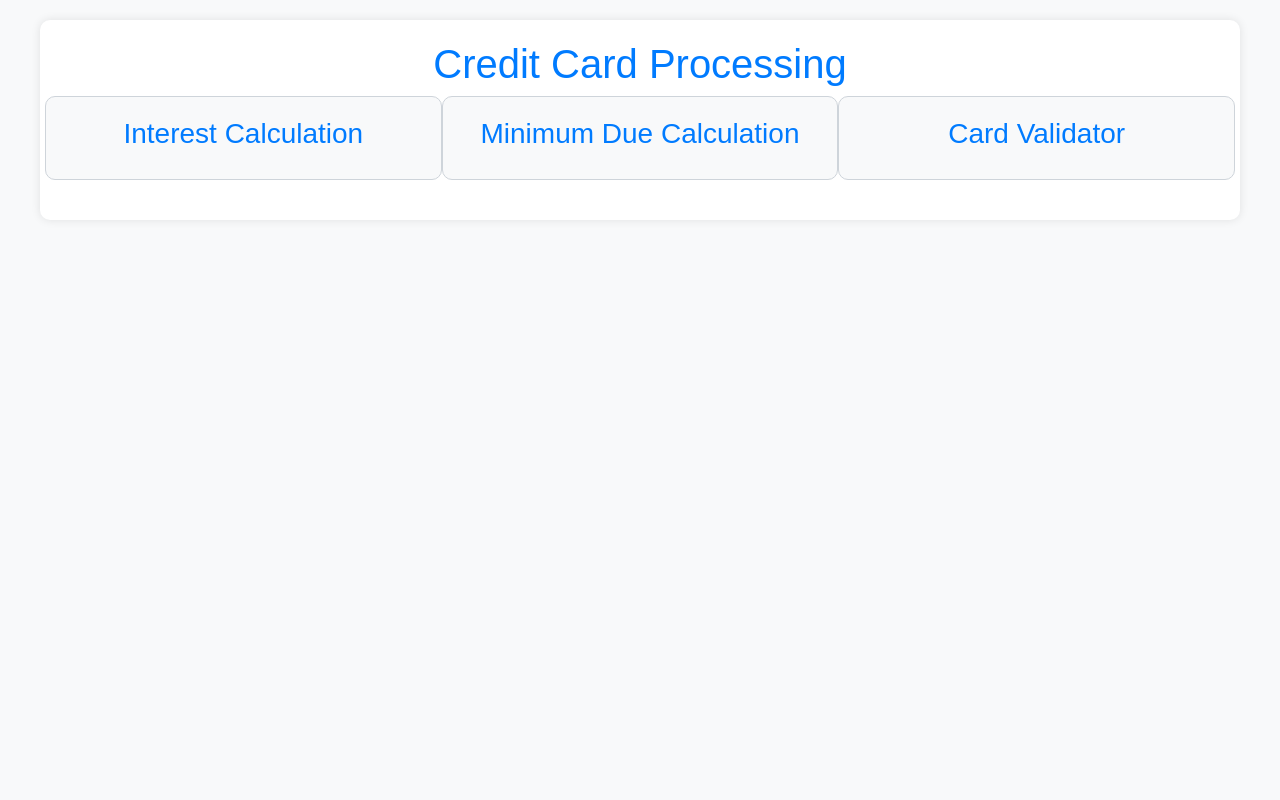
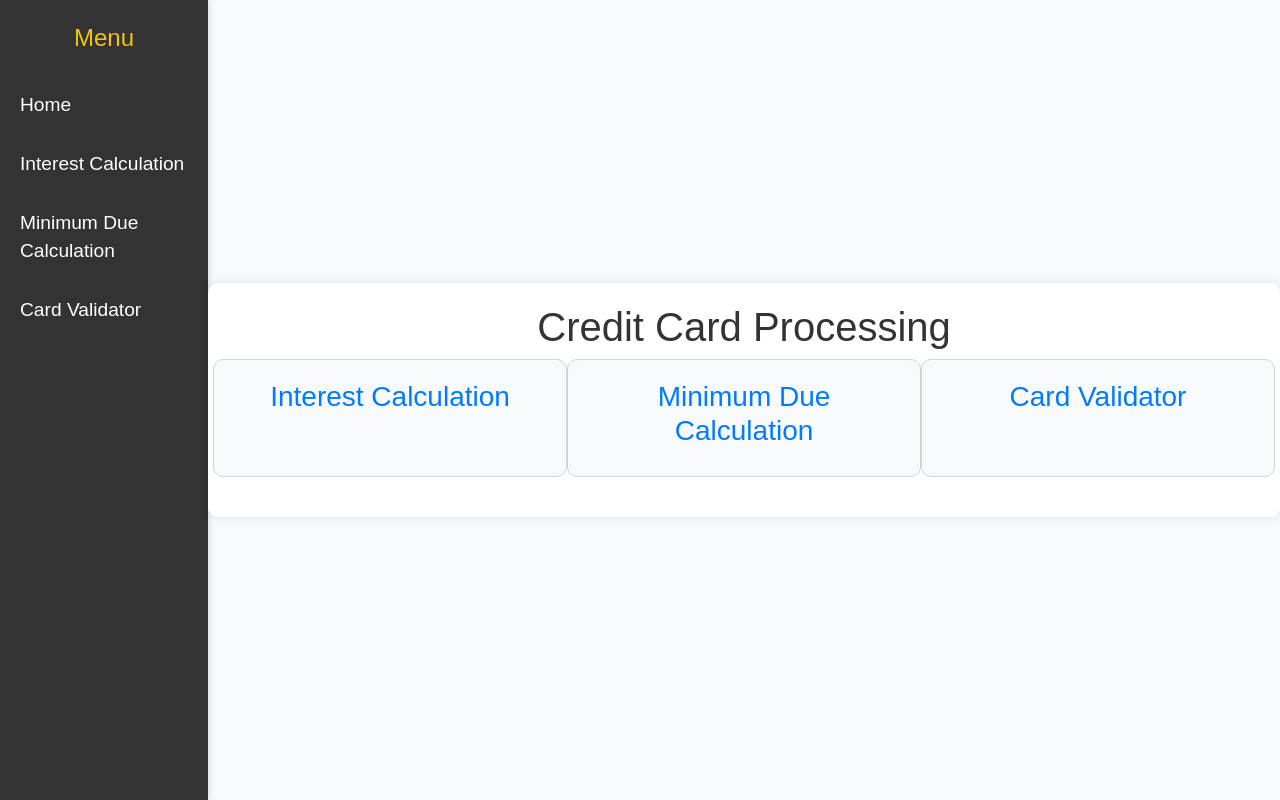
Before and after one commit to ShyamJoseR/Credit-Card-Processing, a plain HTML site: page index.html in a window 1280 px wide. Drawn offline with nearby package versions, Linux system fonts and the light colour scheme.

Commit message:
primary status bar setup

```diff
--- a/index.html
+++ b/index.html
@@ -6,8 +6,16 @@
     <title>Credit Card Processing</title>
     <link rel="stylesheet" href="https://maxcdn.bootstrapcdn.com/bootstrap/4.5.2/css/bootstrap.min.css">
     <link rel="stylesheet" type="text/css" href="./styles/styles.css">
+    <link rel="stylesheet" type="text/css" href="./styles/statusbar.css">
 </head>
 <body>
+    <div class="sidebar">
+        <div class="sidebar-title">Menu</div>
+        <a href="index.html">Home</a>
+        <a href="interest-calculation.html">Interest Calculation</a>
+        <a href="minimum-due-calculation.html">Minimum Due Calculation</a>
+        <a href="card-validator.html">Card Validator</a>
+    </div>
 
 <div class="container">
     <h1>Credit Card Processing</h1>
@@ -34,5 +42,6 @@
 <script src="https://cdnjs.cloudflare.com/ajax/libs/popper.js/1.16.0/umd/popper.min.js"></script>
 <script src="https://maxcdn.bootstrapcdn.com/bootstrap/4.5.2/js/bootstrap.min.js"></script>
 <script src="./scripts/interest.js" type="text/javascript"></script>
+<script src="./scripts/statusbar.js" type="text/javascript"></script>
 </body>
 </html>
--- /dev/null
+++ b/scripts/statusbar.js
@@ -0,0 +1,12 @@
+// script.js
+
+document.addEventListener('DOMContentLoaded', () => {
+    const currentPath = window.location.pathname;
+    const sidebarLinks = document.querySelectorAll('.sidebar a');
+
+    sidebarLinks.forEach(link => {
+        if (link.getAttribute('href') === currentPath) {
+            link.classList.add('active');
+        }
+    });
+});
--- /dev/null
+++ b/styles/statusbar.css
@@ -0,0 +1,54 @@
+/* styles.css */
+
+body {
+    font-family: Arial, sans-serif;
+    display: flex;
+    margin: 0;
+    padding: 0;
+    height: 100vh;
+    overflow: hidden;
+}
+
+.sidebar {
+    width: 250px;
+    background-color: #333;
+    color: white;
+    display: flex;
+    flex-direction: column;
+    padding-top: 20px;
+    box-shadow: 2px 0 5px rgba(0, 0, 0, 0.1);
+}
+
+.sidebar-title {
+    text-align: center;
+    font-size: 1.5em;
+    margin-bottom: 20px;
+    color: #f1c40f;
+}
+
+.sidebar a {
+    padding: 15px 20px;
+    text-decoration: none;
+    font-size: 1.2em;
+    color: white;
+    display: block;
+    transition: background-color 0.3s;
+}
+
+.sidebar a:hover {
+    background-color: #575757;
+}
+
+.main-content {
+    flex: 1;
+    padding: 20px;
+    overflow-y: auto;
+}
+
+h1 {
+    color: #333;
+}
+
+.sidebar a.active {
+    background-color: #575757;
+}
```
